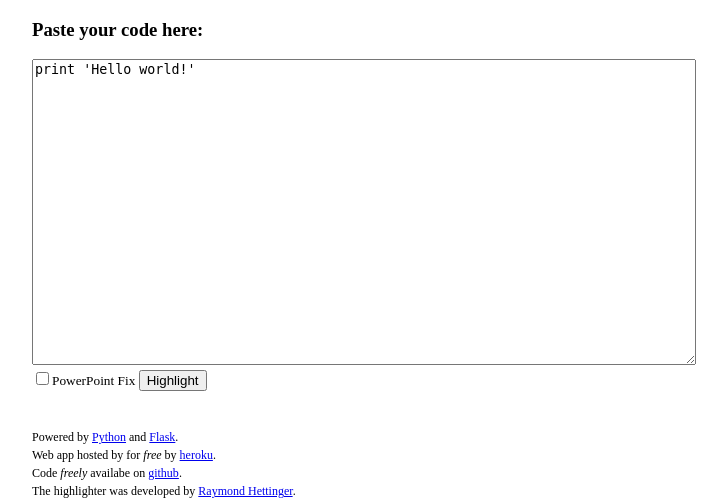
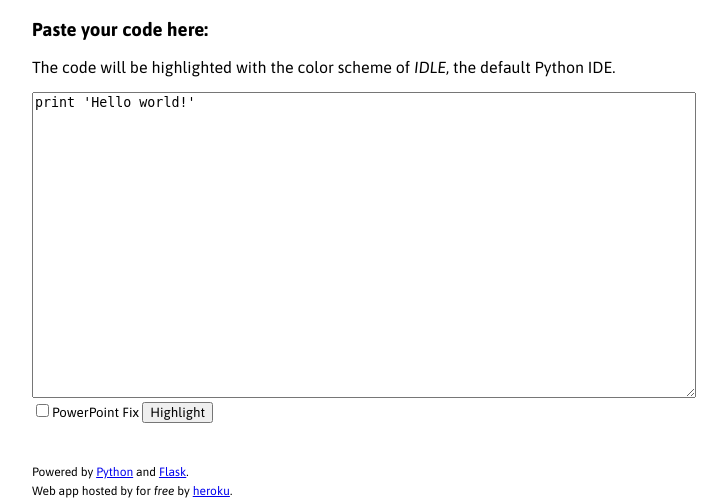
Before and after one commit to dirkakrid/highlight, a Flask app: page / in a window 1280 px wide. Shown: the top 502 px of the page, without its empty margins (8-735 px from the left). Run offline with Flask 2, Linux system fonts and the light colour scheme.

Commit message:
asap font

```diff
--- a/templates/index.html
+++ b/templates/index.html
@@ -5,7 +5,9 @@
 <head>
 <meta http-equiv="Content-type" content="text/html;charset=UTF-8">
 <title>Highlight your Python code</title>
+<link href='http://fonts.googleapis.com/css?family=Asap:400,700,400italic,700italic&subset=latin,latin-ext' rel='stylesheet' type='text/css'>
 <style type="text/css">
+.asap{font-family: 'Asap', sans-serif;}
 .defname {color: blue;}
 .definition {color: darkorange; font-weight:bold;}
 .keyword {color: darkorange;}
@@ -17,33 +19,40 @@
 </style>
 </head>
 <body leftmargin="40">
-
+<font face="asap">
 <h3>Paste your code here:</h3>
+<div class="description">
+<p>
+The code will be highlighted with the color scheme of <em>IDLE</em>, the default Python IDE. <br>
+</p>
+<div>
+<div class="form">
 <form action="" method=post>
 	<small>
 	<textarea name="code" cols="80" rows="20">print 'Hello world!'
 	</textarea>
 	<br>
 	<input type="checkbox" name="pptx" value="fix">PowerPoint Fix
-	<input type="submit" value="Highlight"/>
+	<input type="submit" value="Highlight" style="font-family: 'Asap', sans-serif;"/>
 	</small>
 </form>
-
+</div>
 <br><br>
 
-<div>
+<div class="colophon">
 	<span style="font-size: 12px;">
 	Powered by <a href="http://python.org/" target="_blank">Python</a> and <a href="http://flask.pocoo.org/" target="_blank">Flask</a>.<br>
 	Web app hosted by for <em>free</em> by <a href="http://heroku.com/" target="_blank">heroku</a>. <br>
 	Code <em>freely</em> availabe on <a href="http://github.com/yoavram/highlight/" target="_blank">github</a>. <br>
 	The highlighter was developed by <a href="http://code.activestate.com/recipes/578178-colorize-python-sourcecode-syntax-highlighting/" target="_blank">Raymond Hettinger</a>. <br>
 	The web app was developed in less than 100 mins by <a href="http://www.yoavram.com/" target="_blank">Yoav Ram</a>. <br>
+	The <em>Asap</em> font is part of the <a href="http://www.google.com/webfonts" target="_blank">Google Web Fonts<a>. <br>
 	<a href="http://flask.pocoo.org/" target="_blank">Flask</a> is that easy, and is easy to depoly with  <a href="https://devcenter.heroku.com/articles/python" target="_blank">heroku</a>. <br>
 	<a rel="license" href="http://creativecommons.org/licenses/by-sa/3.0/">
 	<img alt="Creative Commons License" style="border-width:0" src="http://i.creativecommons.org/l/by-sa/3.0/80x15.png" />
 	</a>
 	</span>
 <div>
-
+</font>
 </body>
 </html>
```
